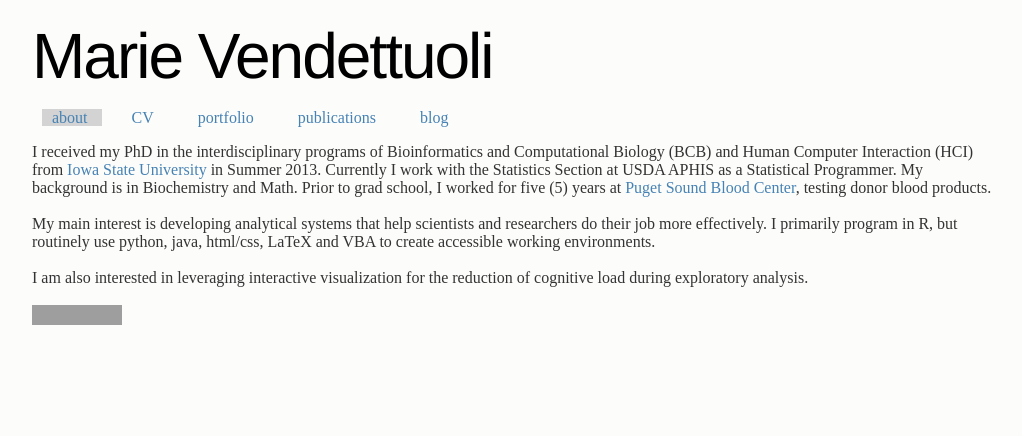
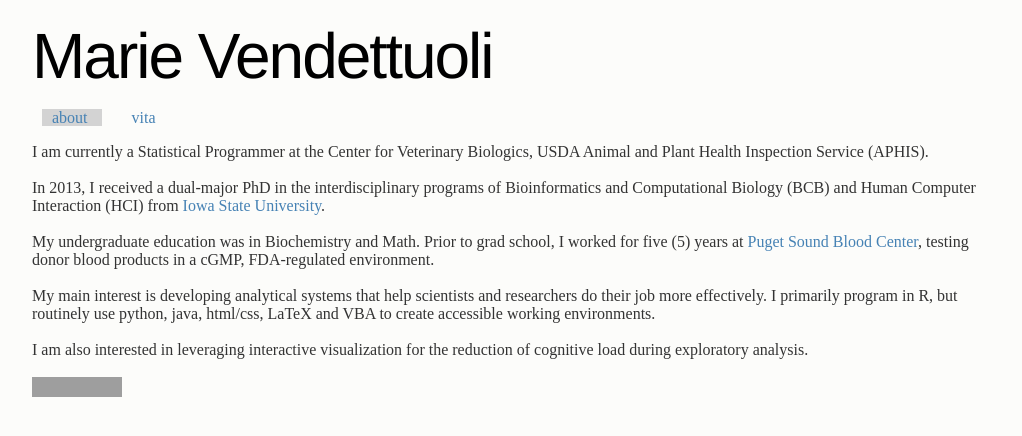
Before and after one commit to mariev/studiousmarie, a Jekyll site: the page built from index.md, in a window 1280 px wide. Shown: the top 436 px of the page, without its empty margins (128-1150 px from the left). Built offline with Jekyll 4.4.1, drawn with Linux system fonts in a browser that asks for light colours; Markdown is read by kramdown in place of the engine named in the settings; grey boxes are pictures that could not be loaded.

Commit message:
update content

```diff
--- a/_layouts/default.html
+++ b/_layouts/default.html
@@ -14,15 +14,9 @@
     <div id = "topnav">
  <div id ="brand">
             <a href = "http://mariev.github.io/studiousmarie/"><h1>Marie Vendettuoli</h1></a></div>
+             <ul>
 
-
-    </div>
-
-    <div id = "mainblock">
-        <div id = "header">
-            <ul>
-
-                <li id = "section">
+               <li id = "section">
                 {% if {{page.section}} == "about" %}
                     <div id = "selected">
                 {% endif %}
@@ -35,7 +29,7 @@
                 {% if {{page.section}} == "cv" %}
                     <div id = "selected">
                 {% endif %}
-                <a href = "http://mariev.github.io/studiousmarie/p/cv.html">CV</a>
+                <a href = "https://drive.google.com/file/d/0BwXlKtNHeyh7Vmx6RXZfRm5VRVk/view?usp=sharing" target = "_blank">vita</a>
                 {% if {{page.section}} == "cv" %}
                     </div>
                  {% endif %}
@@ -44,17 +38,8 @@
                 {% if {{page.section}} == "port" %}
                     <div id = "selected">
                 {% endif %}
-                <a href = "http://mariev.github.io/studiousmarie/p/port.html">portfolio</a>
+                <a href = ""></a>
                 {% if {{page.section}} == "port" %}
-                    </div>
-                {% endif %}
-                </li>
-                <li id = "section">
-                {% if {{page.section}} == "pubs" %}
-                    <div id = "selected">
-                {% endif %}
-                <a href = "http://mariev.github.io/studiousmarie/p/pubs.html">publications</a>
-                {% if {{page.section}} == "pubs" %}
                     </div>
                 {% endif %}
                 </li>
@@ -62,13 +47,19 @@
                 {% if {{page.section}} == "blog" %}
                     <div id = "selected">
                 {% endif %}
-                <a href = "http://mariev.github.io/studiousmarie/p/blog.html">blog</a>
+                <a href = ""></a>
                 {% if {{page.section}} == "blog" %}
                     </div>
                 {% endif %}
                 </li>
+              </ul>
 
-            </ul>
+
+
+            </div>
+            <div id = "mainblock">
+      <div id = "header">
+
 
         </div>
         <div id = "content">
--- a/index.md
+++ b/index.md
@@ -7,15 +7,16 @@ section: about
 
 
 <div id="statement">
-	I received my PhD in the interdisciplinary programs of Bioinformatics and
+  I am currently a Statistical Programmer at the Center for Veterinary Biologics, USDA Animal and Plant Health Inspection Service (APHIS).
+  <br><br>
+	In 2013, I received a dual-major PhD in the interdisciplinary programs of Bioinformatics and
 	Computational Biology (BCB) and Human Computer Interaction (HCI) from <a href =
 	"http://www.iastate.edu/">Iowa State
-	University</a> in Summer 2013. Currently I work with the Statistics Section at USDA
-	APHIS as a Statistical Programmer.
-	My background is in Biochemistry and Math. Prior to grad school,
+	University</a>. <br><br>
+	My undergraduate education was in Biochemistry and Math. Prior to grad school,
 	I worked for five (5) years at <a href = "http://psbc.org/home/index.htm"
 	title ="Donate a pint - save 3 lives!"> Puget
-	Sound Blood Center</a>, testing donor blood products.
+	Sound Blood Center</a>, testing donor blood products in a cGMP, FDA-regulated environment.
 	<br><br>
 	My main interest is developing analytical systems that help scientists and researchers
 	do their job more effectively. I primarily program in R, but routinely use python,
```
Also changed, not shown: p/cv.md (+53 -37 lines).
